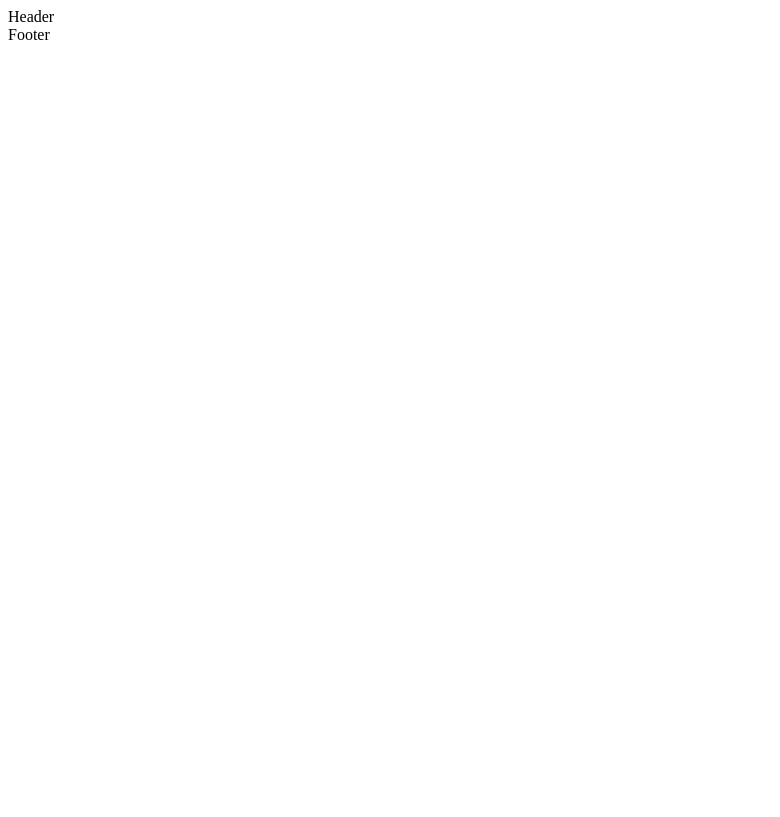
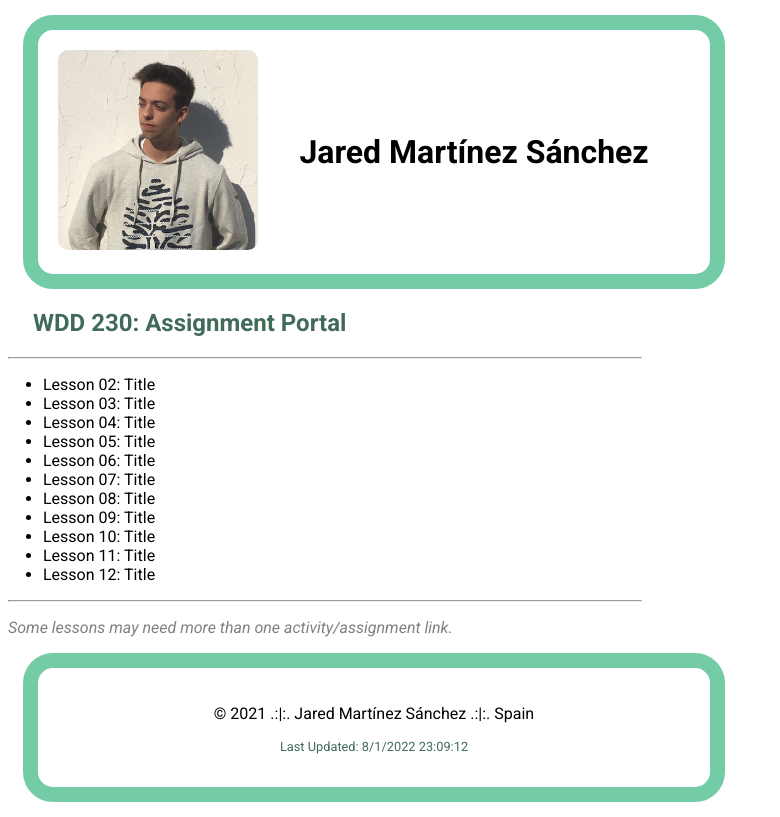
Before and after one commit to jaredartt/wdd230, a plain HTML site: page index.html in a window 1280 px wide. Shown: the whole page, without its empty margins (0-780 px from the left). Drawn offline with Linux system fonts and the light colour scheme.

Commit message:
Add files via upload

```diff
--- a/index.html
+++ b/index.html
@@ -4,17 +4,46 @@
     <meta charset="UTF-8">
     <meta http-equiv="X-UA-Compatible" content="IE=edge">
     <meta name="viewport" content="width=device-width, initial-scale=1.0">
-    <title>Document</title>
+    <title>Home</title>
+    <link rel="stylesheet" href="style.css">
 </head>
 <body>
-
     <header>
-            Header
+        <div class="box">
+            <div class="column1">
+                <img src="image.png" width=200px id="profile_pic" alt="Profile picture">
+            </div>
+            <div class="column2">
+                <h1>Jared Martínez Sánchez</h1>
+            </div>
+        </div>
     </header>
 
+    <h2>WDD 230: Assignment Portal</h2>
+    <hr width=50% align="left">
+
+    <ul class="lesson_list">
+        <li>Lesson 02: <a>Title</a></li>
+        <li>Lesson 03: <a>Title</a></li>
+        <li>Lesson 04: <a>Title</a></li>
+        <li>Lesson 05: <a>Title</a></li>
+        <li>Lesson 06: <a>Title</a></li>
+        <li>Lesson 07: <a>Title</a></li>
+        <li>Lesson 08: <a>Title</a></li>
+        <li>Lesson 09: <a>Title</a></li>
+        <li>Lesson 10: <a>Title</a></li>
+        <li>Lesson 11: <a>Title</a></li>
+        <li>Lesson 12: <a>Title</a></li>
+    </ul>
+
+    <hr width=50% align="left">
+    <p style="color:gray;"><i>Some lessons may need more than one activity/assignment link.</i></style></i></p>
+
     <footer>
-            Footer
+        <div class="box2">
+            <p>© 2021 .:|:. Jared Martínez Sánchez .:|:. Spain</p>
+            <p class="mini_text">Last Updated: 8/1/2022 23:09:12</p>
+        </div>
     </footer>
-
 </body>
 </html>
--- /dev/null
+++ b/style.css
@@ -0,0 +1,58 @@
+@import url('https://fonts.googleapis.com/css2?family=Roboto:ital,wght@0,100;0,300;0,400;0,700;1,100;1,300;1,400;1,700&display=swap');
+
+h1 {
+    font-family: Roboto;
+}
+
+h2, h3, h4, h5 {
+    font-family: Roboto;
+    padding-left: 25px;
+    color: rgb(65, 107, 89);
+}
+
+p, ul {
+    font-family: Roboto;
+}
+
+.box {
+    width: 50%;
+    border: 15px solid rgb(116, 204, 167);
+    padding: 20px;
+    margin: 15px;
+    border-radius: 30px;
+    display: grid;
+}
+
+.box2 {
+    width: 50%;
+    border: 15px solid rgb(116, 204, 167);
+    padding: 20px;
+    margin: 15px;
+    border-radius: 30px;
+    text-align: center;
+}
+
+.column1 {
+    grid-column-start: 1;
+    grid-column-end: 2;
+}
+
+.column2 {
+    grid-column-start: 2;
+    grid-column-end: 3;
+    margin-top: auto;
+    margin-bottom: auto;
+}
+
+#profile_pic {
+    border-radius: 10px;
+}
+
+.lesson_list {
+    padding-left: 35px;
+}
+
+.mini_text {
+    color: rgb(65, 107, 89);
+    font-size: 0.8em;
+}
```
Also changed, not shown: image.png (added).
